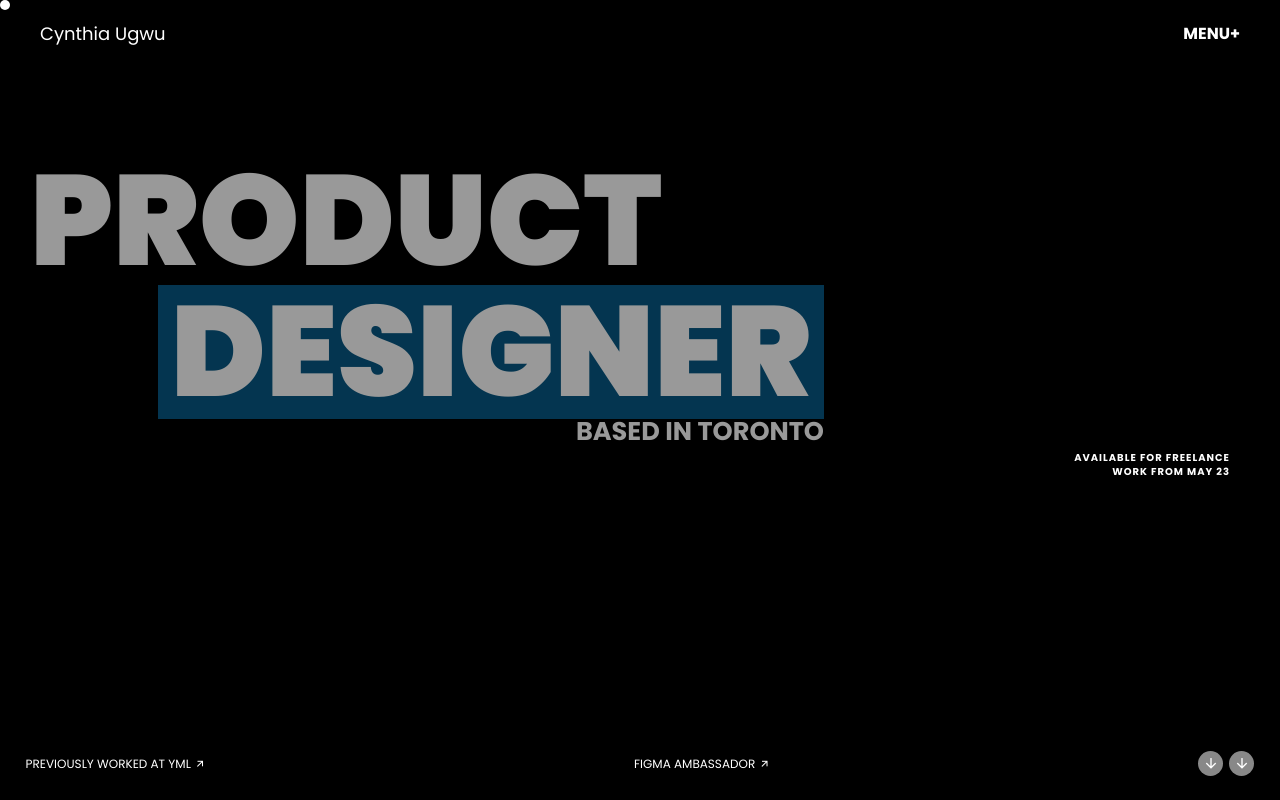
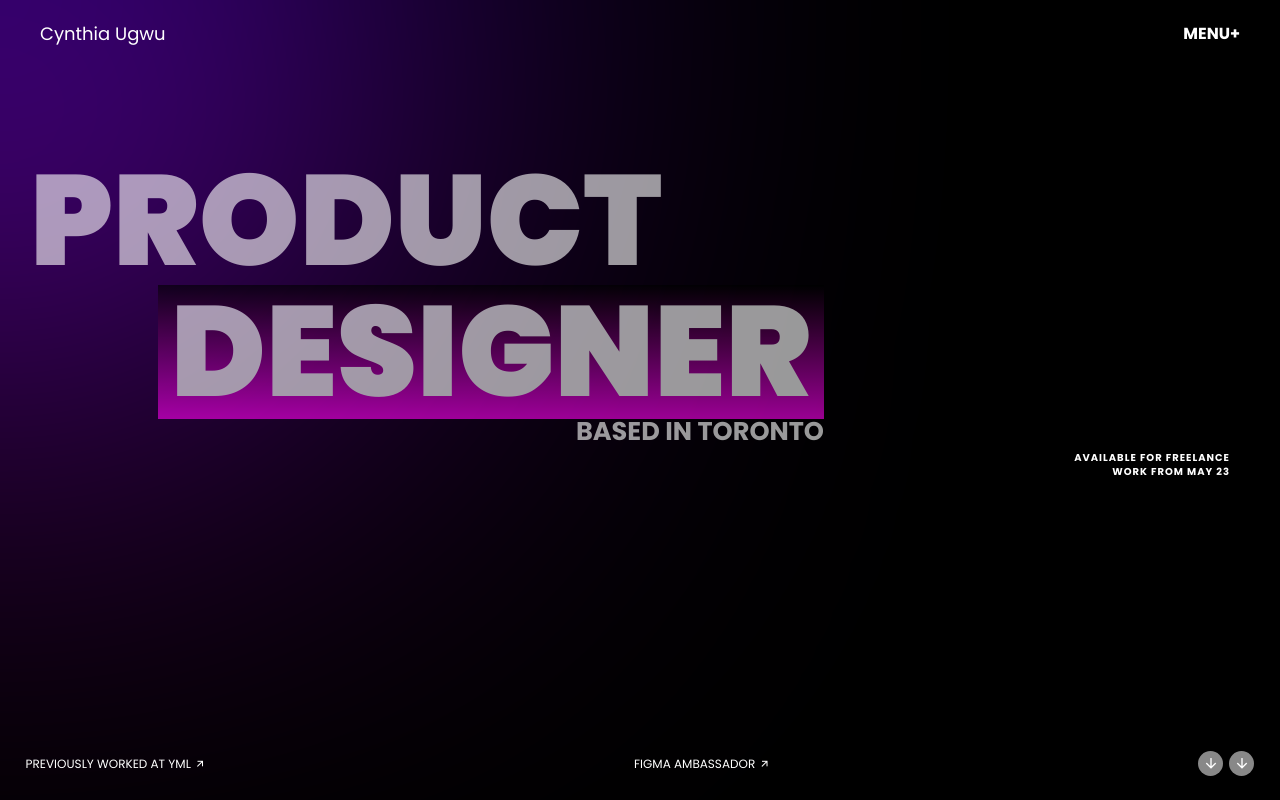
Before and after one commit to SinghAstra/SinghAstra, a React (Create React App) app: page / in a window 1280 px wide. Shown: the top 800 px of the page. Built offline with nearby package versions, Linux system fonts and the light colour scheme.

Commit message:
Added Mouse Follower

```diff
--- a/src/App.js
+++ b/src/App.js
@@ -22,7 +22,6 @@ function App() {
   }, []);
   return (
     <div id="main">
-      <MouseFollower xScale={1} yScale={1} />
       <Hero />
       <Features />
       <About />
--- a/src/components/MouseFollower.js
+++ b/src/components/MouseFollower.js
@@ -1,26 +1,21 @@
-import React, { useEffect, useState } from "react";
+import React, { useEffect } from "react";
 import "../styles/MouseFollower.css";
 
-const MouseFollower = ({ xScale = 1, yScale = 1 }) => {
-  const [position, setPosition] = useState({ x: 0, y: 0 });
+const MouseFollower = () => {
+  useEffect(() => {
+    const cursor = document.querySelector(".blob");
 
-  useEffect(() => {
-    const handleMouseMove = (event) => {
-      setPosition({ x: event.clientX, y: event.clientY });
+    const handleMouseMove = (e) => {
+      cursor.style.transform = `translate(calc(${e.clientX}px - 50%), calc(${e.clientY}px - 50%))`;
     };
 
-    window.addEventListener("mousemove", handleMouseMove);
+    document.addEventListener("mousemove", handleMouseMove);
 
     return () => {
-      window.removeEventListener("mousemove", handleMouseMove);
+      document.removeEventListener("mousemove", handleMouseMove);
     };
   }, []);
-
-  const style = {
-    transform: `translate(${position.x}px, ${position.y}px) scale(${xScale}, ${yScale})`,
-  };
-
-  return <div className="mouse-follower" style={style}></div>;
+  return <div className="blob"></div>;
 };
 
 export default MouseFollower;
--- a/src/index.js
+++ b/src/index.js
@@ -2,12 +2,14 @@ import React from "react";
 import ReactDOM from "react-dom/client";
 import { BrowserRouter } from "react-router-dom";
 import App from "./App";
+import MouseFollower from "./components/MouseFollower";
 import "./index.css";
 
 const root = ReactDOM.createRoot(document.getElementById("root"));
 root.render(
   <React.StrictMode>
     <BrowserRouter>
+      <MouseFollower />
       <App />
     </BrowserRouter>
   </React.StrictMode>
--- a/src/styles/About.css
+++ b/src/styles/About.css
@@ -4,9 +4,7 @@
   gap: 50px;
   color: #fff;
   padding: 10vw;
-  /* padding-left: 40vw; */
   width: 100%;
-  background-color: black;
 }
 
 .text-about h5 {
--- a/src/styles/Footer.css
+++ b/src/styles/Footer.css
@@ -1,6 +1,4 @@
 .footer {
-  color: #fff;
-  background-color: black;
   display: flex;
   align-items: center;
   justify-content: space-between;
--- a/src/styles/Hero.css
+++ b/src/styles/Hero.css
@@ -5,6 +5,7 @@
   width: 100%;
   padding: 20px 40px;
   color: #fff;
+  animation: slideDownFadeIn 1.5s forwards;
 }
 
 .nav a {
@@ -49,7 +50,7 @@
 }
 
 .blockText h1 {
-  background-color: #075985;
+  background-image: linear-gradient(black, #ff00f2);
   padding: 0.25vw 1vw;
 }
 
@@ -81,6 +82,7 @@
   display: flex;
   justify-content: space-between;
   align-items: center;
+  animation: slideDownFadeIn 1.5s forwards;
 }
 
 .hero-footer a {
@@ -110,3 +112,14 @@
     transform: translateY(0);
   }
 }
+
+@keyframes slideDownFadeIn {
+  0% {
+    transform: translateY(-10px);
+    opacity: 0;
+  }
+  100% {
+    transform: translateY(0);
+    opacity: 1;
+  }
+}
--- a/src/styles/MouseFollower.css
+++ b/src/styles/MouseFollower.css
@@ -1,10 +1,23 @@
-.mouse-follower {
-  transition: all cubic-bezier(0.19, 1, 0.22, 1) 1s;
-  width: 10px;
-  height: 10px;
-  position: absolute;
-  z-index: 99999;
+* {
+  padding: 0;
+  margin: 0;
+  box-sizing: border-box;
+}
+
+.blob {
+  display: flex;
+  justify-content: center;
+  align-items: center;
+  width: 650px;
+  height: 650px;
   border-radius: 50%;
-  background-color: #fff;
+  background-image: linear-gradient(#1100ff 10%, #ff00f2);
+  filter: blur(250px);
+  transition: all 450ms ease-out;
+  position: fixed;
   pointer-events: none;
+  left: 0;
+  top: 0;
+  transform: translate(-50%, -50%);
+  z-index: -1;
 }
--- a/src/styles/Subscribe.css
+++ b/src/styles/Subscribe.css
@@ -2,7 +2,6 @@
   color: #fff;
   padding: 20px 30px;
   padding-bottom: 7vw;
-  background-color: black;
 }
 
 .subscribe h5 {
```
